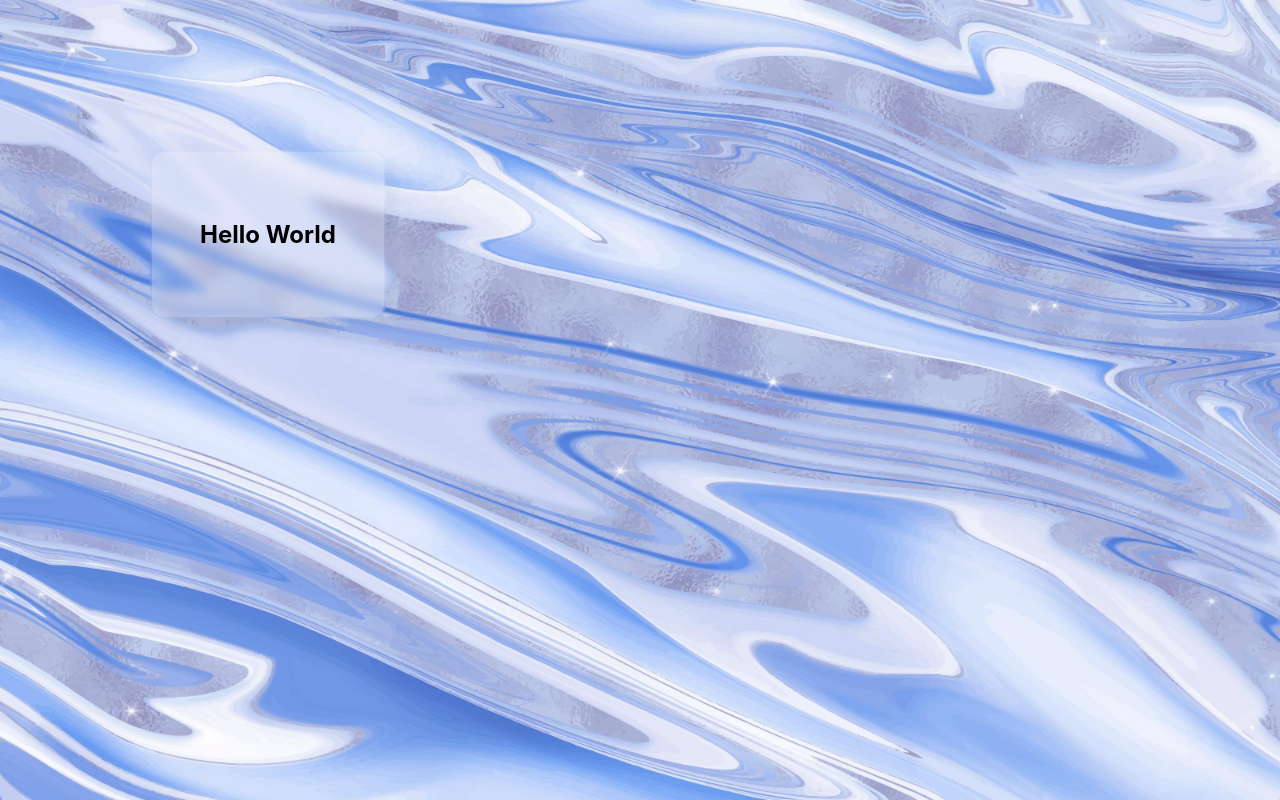
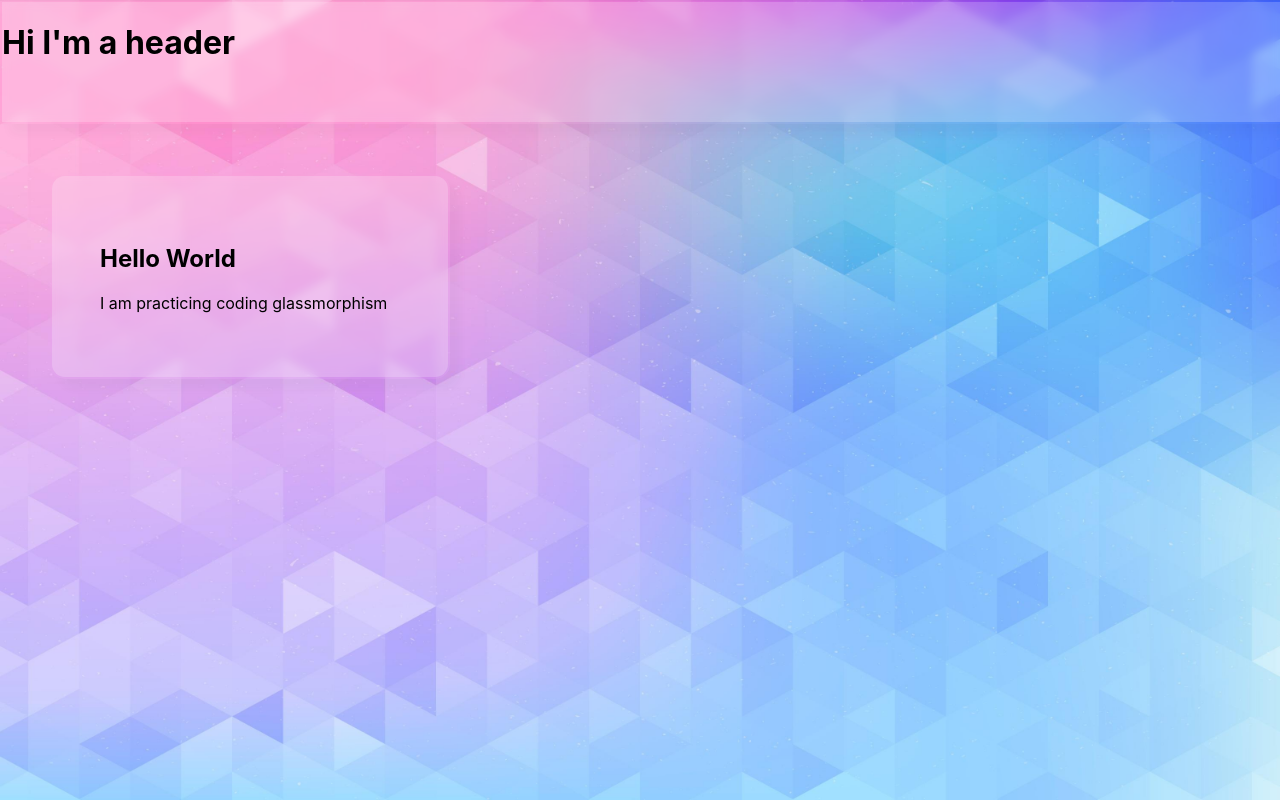
Before and after one commit to ReaganADavenport/GlassMorphism_React, a React (Create React App) app: page / in a window 1280 px wide. Built offline with nearby package versions, Linux system fonts and the light colour scheme.

Commit message:
added polygon picture to images, added a glassy header to the page and messed with the css to make it and the other glass play nice

```diff
--- a/src/App.css
+++ b/src/App.css
@@ -1,3 +1,8 @@
+.Home{
+  display: flex;
+  justify-content: center;
+}
+
 .background{
   position: absolute;
   height: 100vh;
@@ -5,16 +10,36 @@
   z-index: -1;
 }
 
+.header{
+  background: rgba(255,255,255, 0.2);
+  backdrop-filter: blur(5px);
+  border: solid 2px transparent;
+  background-clip: padding-box;
+  box-shadow: 10px 10px 10px rgba(46, 54, 68, 0.03);
+  height: 15vh;
+  width:  100%;
+}
+
+.content{
+  flex-direction: column;
+  justify-content: center;
+  margin: 0;
+  padding: 0;
+  width: 100vw;
+  height: 100vh;
+}
+
 .glass{
-  display: inline-block;
   background: rgba(255,255,255, 0.2);
-  margin: 150px;
+  margin: 50px;
   padding: 3em;
   border-radius: 15px;
-  position: relative;
+  justify-content: center;
+  align-content: center;
   z-index: 1;
   backdrop-filter: blur(5px);
   border: solid 2px transparent;
   background-clip: padding-box;
   box-shadow: 10px 10px 10px rgba(46, 54, 68, 0.03);
+  width: 300px;
 }
--- a/src/App.js
+++ b/src/App.js
@@ -1,7 +1,7 @@
 import React from 'react'
 import {BrowserRouter as Router, Route} from 'react-router-dom';
 
-import Background from './Images/marble.jpg';
+import Background from './Images/polygon.jpg';
 
 import './App.css';
 
@@ -10,9 +10,20 @@ function App() {
     <div className="Home">
         <img className="background" src={Background}/>
 
-        <div className="glass">
-          <h2>Hello World</h2>
+        <div className="content">
+
+          <div className="header">
+            <h1>Hi I'm a header</h1>
+          </div>
+
+          <div className="glass">
+            <h2>Hello World</h2>
+            <p>I am practicing coding glassmorphism</p>
+          </div>
+
         </div>
+
+
     </div>
 )
 }
```
Also changed, not shown: src/Images/polygon.jpg (added).
